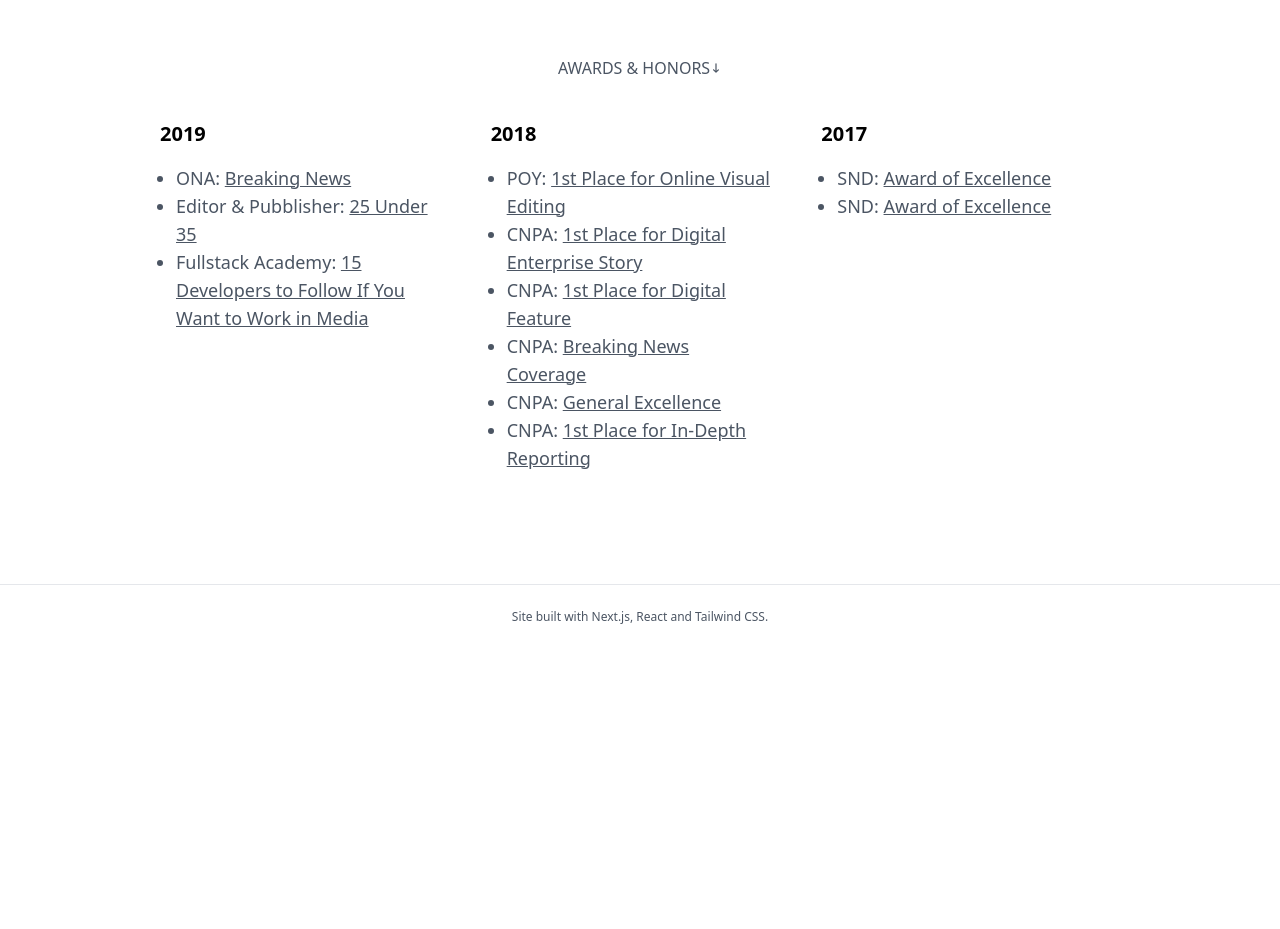
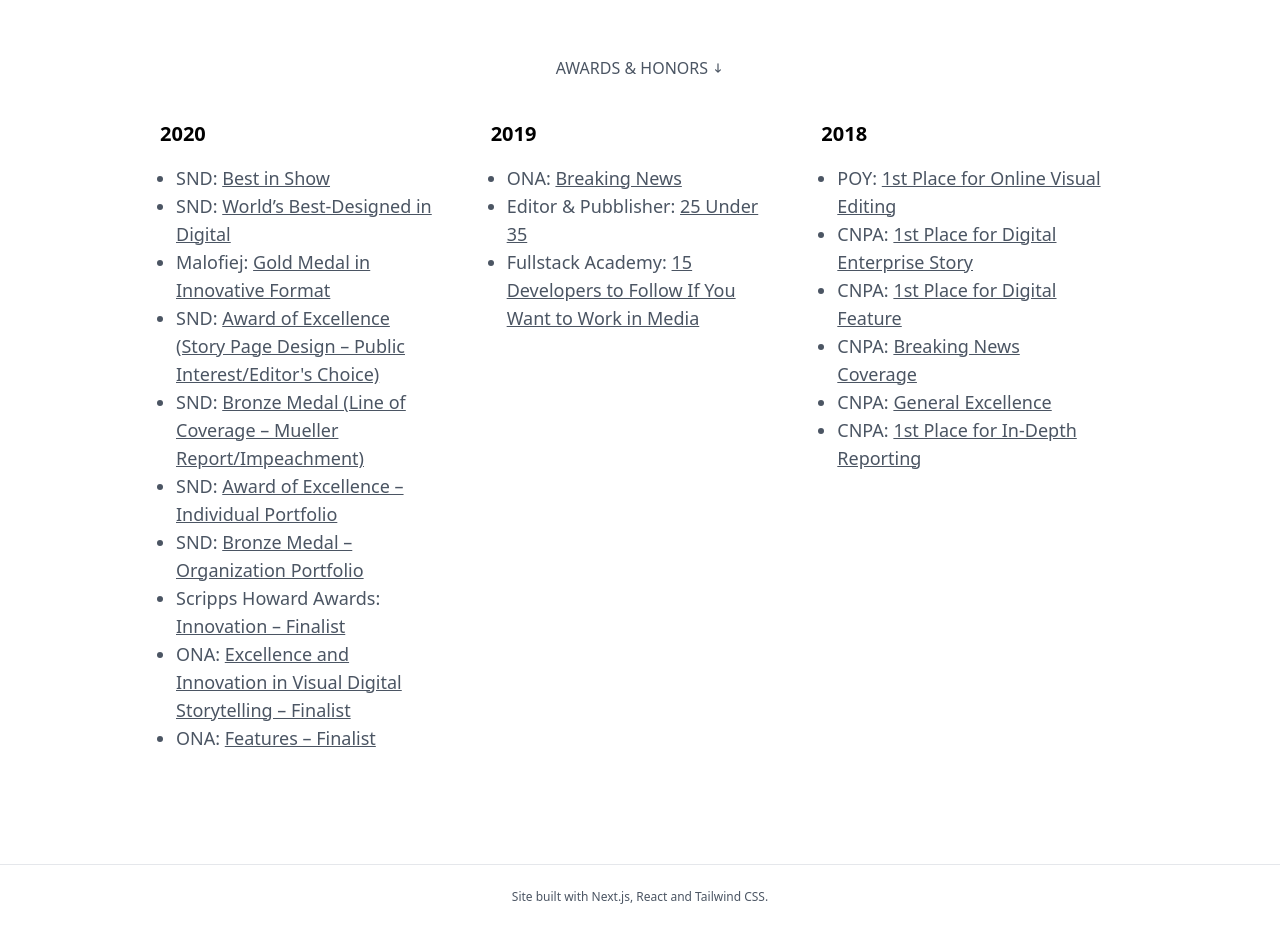
Before and after one commit to luciovilla/luciovilla.com, a Next.js app: page / in a window 1280 px wide. Shown: the part 2960-3889 px from the top of the page. Before the commit the page ends 3609 px from the top, so only its background shows below. Built offline with nearby package versions, Linux system fonts and the light colour scheme.

Commit message:
update awards

```diff
--- a/components/Awards.js
+++ b/components/Awards.js
@@ -5,7 +5,7 @@
     <>
       <section className="relative pb-20 w-full" id="awards">
         <div className="text-center w-full mb-10 uppercase text-gray-600">
-          Awards & Honors
+          Awards & Honors{' '}
           <span className="inline-block w-3">
             <svg xmlns="http://www.w3.org/2000/svg" viewBox="0 0 20 20" fill="currentColor">
               <path
@@ -16,8 +16,136 @@
             </svg>
           </span>
         </div>
+
         <div className="w-full md:w-4/5 container mx-auto px-4">
           <div className="flex flex-wrap">
+            <div className="w-full md:w-4/12 px-4">
+              <div className="relative flex flex-col min-w-0 w-full mb-8">
+                <div className="px-4 flex-auto">
+                  <h6 className="text-xl font-semibold -ml-4">2020</h6>
+                  <ul className="list-outside list-disc mt-4 text-lg text-gray-600">
+                    <li>
+                      SND:{' '}
+                      <a
+                        className="underline"
+                        rel="noreferrer"
+                        href="https://www.snd.org/2020/02/snd41-judging-ends-with-washington-post-best-in-show/"
+                        target="_blank"
+                      >
+                        Best in Show
+                      </a>
+                    </li>
+                    <li className="award">
+                      SND:{' '}
+                      <a
+                        className="underline"
+                        rel="noreferrer"
+                        href="https://www.snd.org/2020/04/new-york-times-and-washington-post-named-worlds-best-by-snd/"
+                        target="_blank"
+                      >
+                        World’s Best-Designed in Digital
+                      </a>
+                    </li>
+                    <li className="award">
+                      Malofiej:{' '}
+                      <a
+                        className="underline"
+                        rel="noreferrer"
+                        href="https://www.malofiejgraphics.com/general/list-award/2020/08"
+                        target="_blank"
+                      >
+                        Gold Medal in Innovative Format
+                      </a>
+                    </li>
+
+                    <li className="award">
+                      SND:{' '}
+                      <a
+                        className="underline"
+                        rel="noreferrer"
+                        href="https://www.snd.org/bodd/2020/02/10/2019-results/"
+                        target="_blank"
+                      >
+                        Award of Excellence (Story Page Design – Public Interest/Editor's Choice)
+                      </a>
+                    </li>
+
+                    <li className="award">
+                      SND:{' '}
+                      <a
+                        className="underline"
+                        rel="noreferrer"
+                        href="https://www.snd.org/bodd/2020/02/10/2019-results/"
+                        target="_blank"
+                      >
+                        Bronze Medal (Line of Coverage – Mueller Report/Impeachment)
+                      </a>
+                    </li>
+
+                    <li className="award">
+                      SND:{' '}
+                      <a
+                        className="underline"
+                        rel="noreferrer"
+                        href="https://www.snd.org/bodd/2020/02/10/2019-results/"
+                        target="_blank"
+                      >
+                        Award of Excellence – Individual Portfolio
+                      </a>
+                    </li>
+
+                    <li className="award">
+                      SND:{' '}
+                      <a
+                        className="underline"
+                        rel="noreferrer"
+                        href="https://www.snd.org/bodd/2020/02/10/2019-results/"
+                        target="_blank"
+                      >
+                        Bronze Medal – Organization Portfolio
+                      </a>
+                    </li>
+
+                    <li className="award">
+                      Scripps Howard Awards:{' '}
+                      <a
+                        className="underline"
+                        rel="noreferrer"
+                        href="https://scripps.com/foundation/news/scripps-howard-awards-panel-selects-2019-finalists/"
+                        target="_blank"
+                      >
+                        Innovation – Finalist
+                      </a>
+                    </li>
+
+                    <li className="award">
+                      ONA:{' '}
+                      <a
+                        className="underline"
+                        rel="noreferrer"
+                        href="https://awards.journalists.org/entries/the-mueller-report-illustrated/"
+                        target="_blank"
+                      >
+                        Excellence and Innovation in Visual Digital Storytelling – Finalist
+                      </a>
+                    </li>
+
+                    <li className="award">
+                      ONA:{' '}
+                      <a
+                        className="underline"
+                        rel="noreferrer"
+                        href="https://awards.journalists.org/entries/cruise-ship-kept-sailing/"
+                        target="_blank"
+                      >
+                        Features – Finalist
+                      </a>
+                    </li>
+                  </ul>
+                </div>
+              </div>
+            </div>
+
             <div className="w-full md:w-4/12 px-4">
               <div className="relative flex flex-col min-w-0 w-full mb-8">
                 <div className="px-4 flex-auto">
@@ -141,39 +269,6 @@
                 </div>
               </div>
             </div>
-
-            <div className="w-full md:w-4/12 px-4">
-              <div className="relative flex flex-col min-w-0 w-full mb-8">
-                <div className="px-4 flex-auto">
-                  <h6 className="text-xl font-semibold -ml-4">2017</h6>
-                  <ul className="list-outside list-disc mt-4 text-lg text-gray-600">
-                    <li className="award">
-                      SND:{' '}
-                      <a
-                        className="underline"
-                        rel="noreferrer"
-                        href="https://www.snd.org/bodd/2019/01/09/2017-results/"
-                        target="_blank"
-                      >
-                        Award of Excellence
-                      </a>
-                    </li>
-
-                    <li className="award">
-                      SND:{' '}
-                      <a
-                        className="underline"
-                        rel="noreferrer"
-                        href="https://www.snd.org/competitions/database/?d=1&amp;contest=&amp;ID=29400"
-                        target="_blank"
-                      >
-                        Award of Excellence
-                      </a>
-                    </li>
-                  </ul>
-                </div>
-              </div>
-            </div>
           </div>
         </div>
       </section>
```
